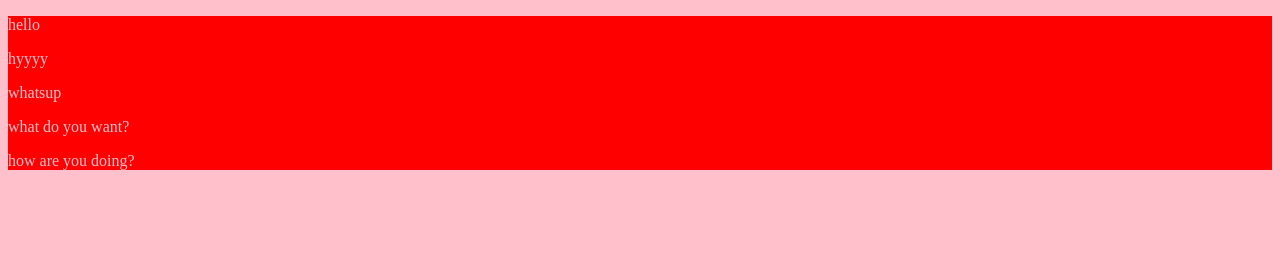
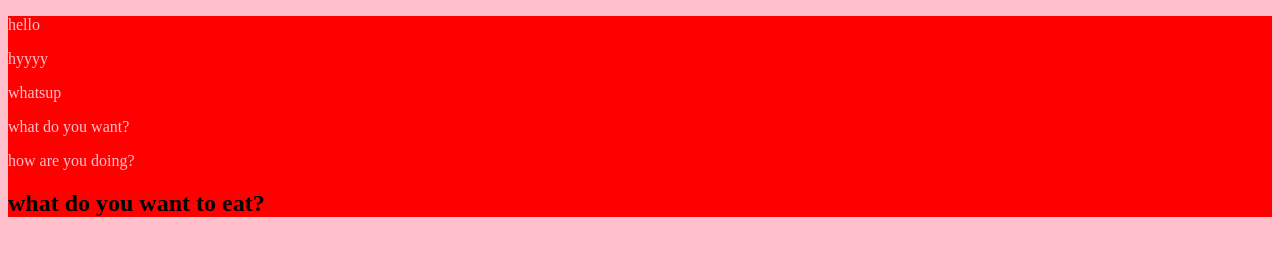
Before and after one commit to DevMaria446/Hy, a website: page index.html in a window 1280 px wide. Drawn offline with Linux system fonts and the light colour scheme.

Commit message:
i added a nav

```diff
--- a/index.html
+++ b/index.html
@@ -14,5 +14,8 @@
     <p>what do you want?</p>
     <p>how are you doing?</p>
     <div>
+        <nav>
+            <h1>what do you want to eat?</h1>
+        </nav>
 </body>
 </html>
```
